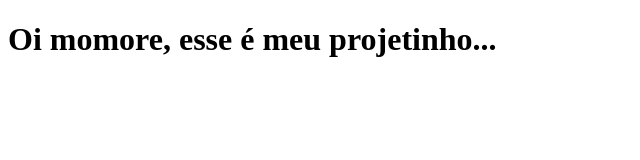
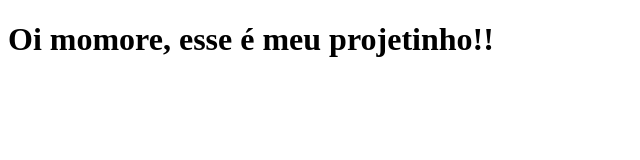
Before and after one commit to jackwesley/clone-tabnews, a Next.js app: page / in a window 1280 px wide. Shown: the top 160 px of the page, without its empty margins (0-640 px from the left). Built offline with nearby package versions, Linux system fonts and the light colour scheme.

Commit message:
Changing message

```diff
--- a/pages/index.js
+++ b/pages/index.js
@@ -1,5 +1,5 @@
 function Home() {
-    return <h1>Oi momore, esse é meu projetinho...</h1>
+    return <h1>Oi momore, esse é meu projetinho!!</h1>
 }
 
 export default Home;
```
